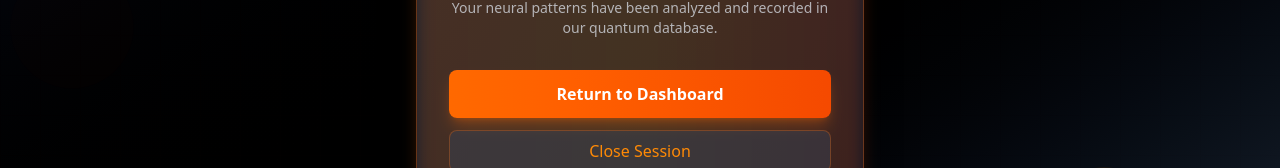
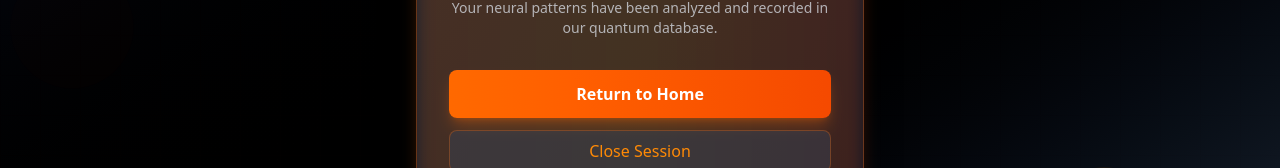
Before and after one commit to prashob-earlyjobs/Assessment_Frontend_NextJs, a Next.js app: page /success in a window 1280 px wide. Shown: the part 405-573 px from the top of the page. Built offline with nearby package versions, Linux system fonts and the light colour scheme.

Commit message:
Navigation

```diff
--- a/src/app/success/page.tsx
+++ b/src/app/success/page.tsx
@@ -52,10 +52,10 @@ export default function AssessmentSuccess() {
 
         {/* Action buttons */}
         <div className="mt-8 space-y-3">
-          <button className="w-full bg-gradient-to-r from-orange-500 to-orange-600 hover:from-orange-600 hover:to-orange-700 text-white font-semibold py-3 px-6 rounded-lg transition-all duration-300 transform hover:scale-105 shadow-lg shadow-orange-500/30">
-            Return to Dashboard
+          <button onClick={() => window.location.href = '/'} className="w-full bg-gradient-to-r from-orange-500 to-orange-600 hover:from-orange-600 hover:to-orange-700 text-white font-semibold py-3 px-6 rounded-lg transition-all duration-300 transform hover:scale-105 shadow-lg shadow-orange-500/30">
+            Return to Home
           </button>
-          <button className="w-full bg-gray-700/50 hover:bg-gray-600/50 text-orange-400 font-medium py-2 px-6 rounded-lg border border-orange-500/30 transition-all duration-300">
+          <button onClick={() => window.location.href = '/exam'} className="w-full bg-gray-700/50 hover:bg-gray-600/50 text-orange-400 font-medium py-2 px-6 rounded-lg border border-orange-500/30 transition-all duration-300">
             Close Session
           </button>
         </div>
```
